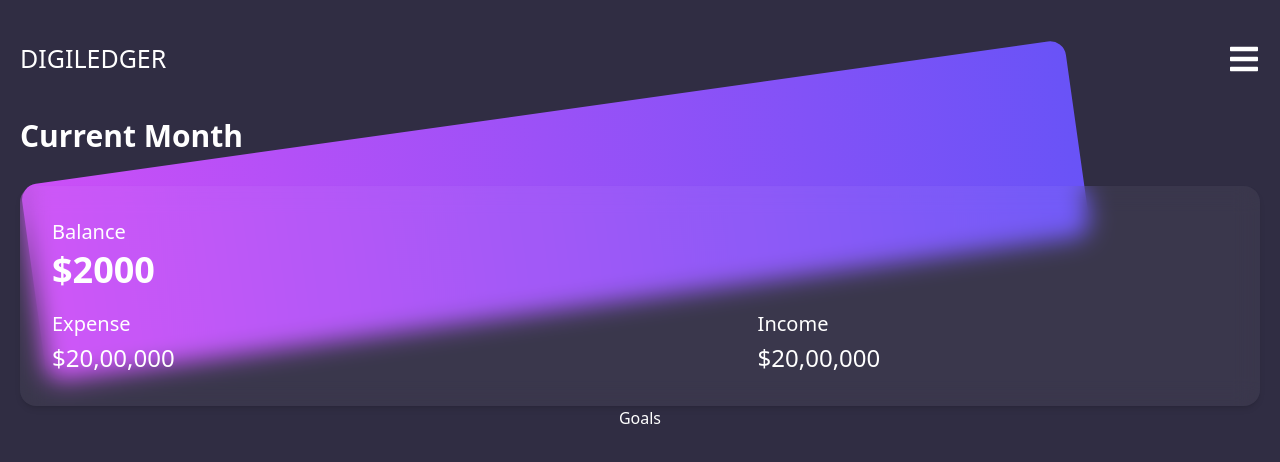
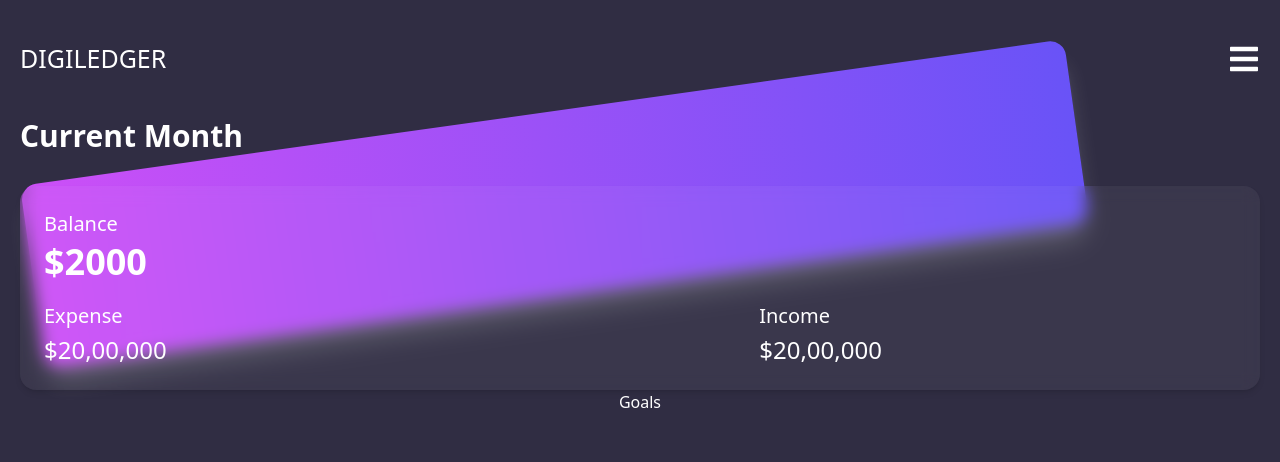
Before and after one commit to AnshumanMahato/Digiledger-Frontend, a React (Create React App) app: page / in a window 1280 px wide. Shown: the top 462 px of the page. Built offline with nearby package versions, Linux system fonts and the light colour scheme.

Commit message:
card shadow adjust

```diff
--- a/src/components/BalanceCard.jsx
+++ b/src/components/BalanceCard.jsx
@@ -8,9 +8,10 @@ function BalanceCard() {
         className="container relative h-min
       before:content-[''] before:absolute before:bg-gradient-to-r before:from-primary before:to-secondary
       before:top-0 before:left-0 before:h-[90%] before:w-[85%] before:rounded-2xl
+      before:shadow-xl before:shadow-white/20
       before:transform before:origin-top-left before:-rotate-[8deg]"
       >
-        <div className="w-full p-8 bg-white/5 relative rounded-2xl backdrop-blur-md shadow-md">
+        <div className="w-full p-6 bg-white/5 relative rounded-2xl backdrop-blur-[8px] shadow-md">
           <div className="flex flex-col mb-5">
             <span className="text-xl mb-1">Balance</span>
             <span className=" text-4xl font-bold">$2000</span>
```
